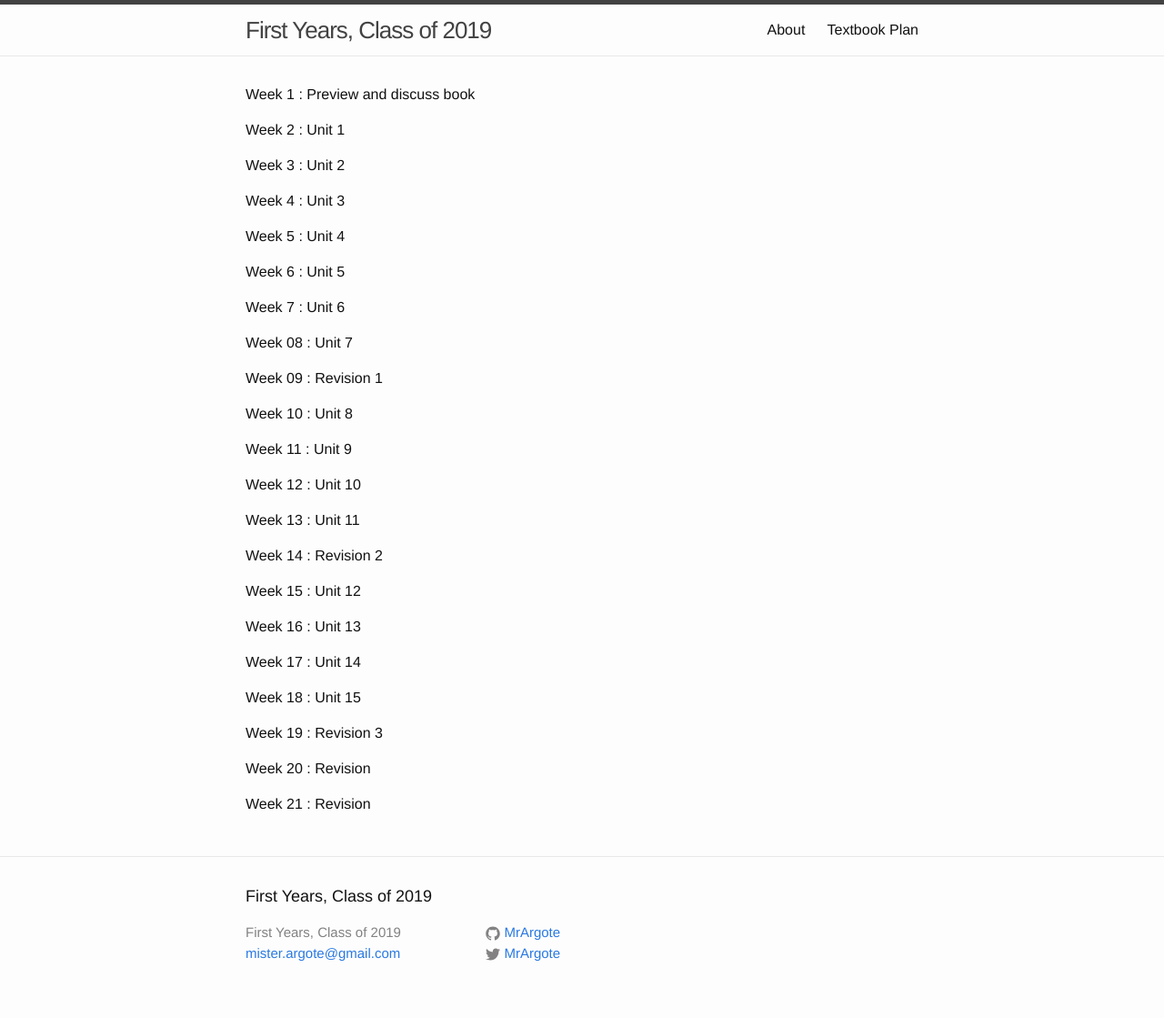
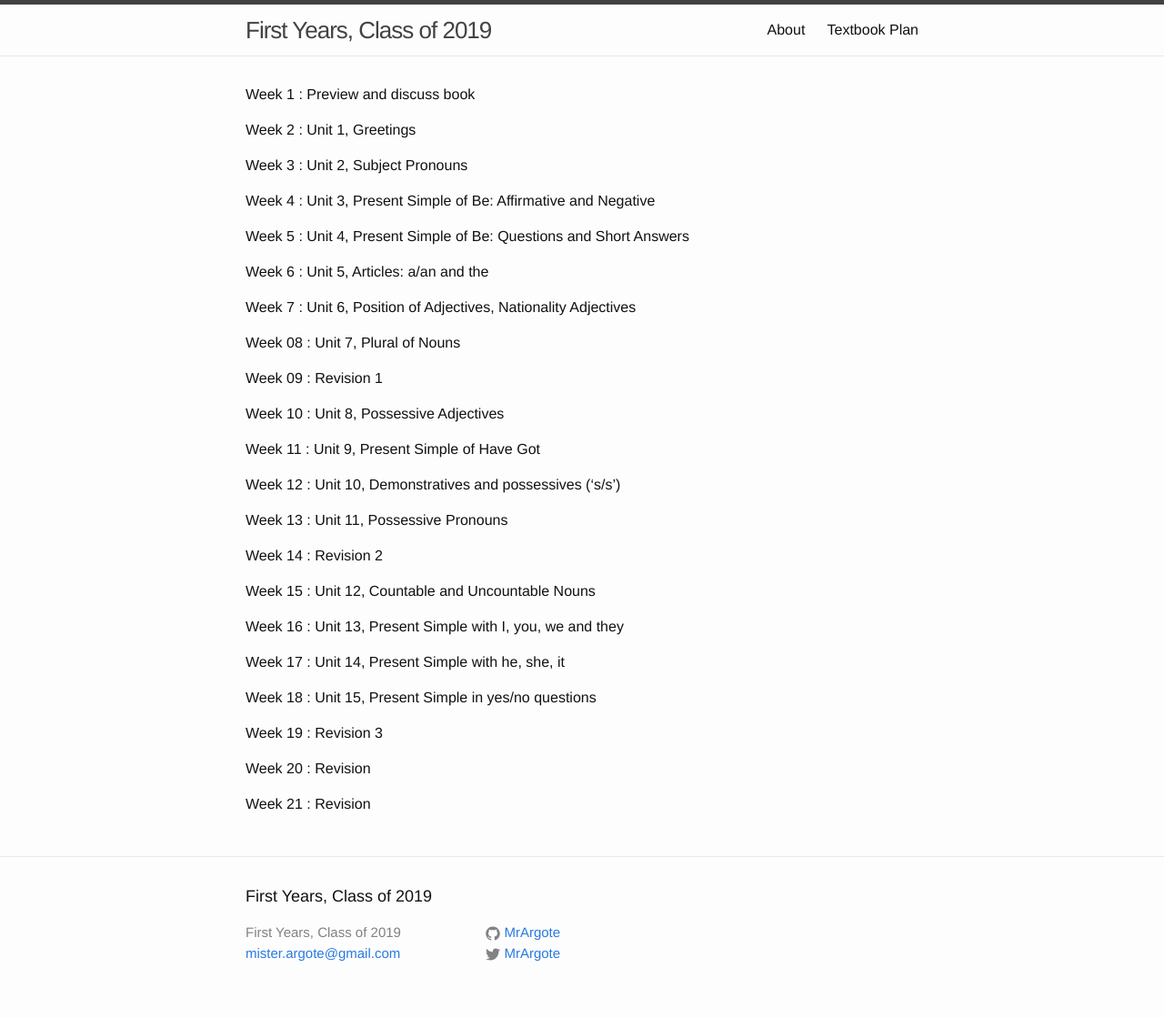
Before and after one commit to MrArgote/19-dot-argote-dot-org, a Jekyll site: the page built from textbook-schedule.md, in a window 1280 px wide. Shown: the whole page at 91% size. Built offline with Jekyll 4.4.1, drawn with Linux system fonts in a browser that asks for light colours.

Commit message:
added title of units to schedule

```diff
--- a/textbook-schedule.md
+++ b/textbook-schedule.md
@@ -3,23 +3,23 @@ title: Textbook Plan
 header-nav: true
 week_numbers:
   01: "Preview and discuss book"
-  02: Unit 1
-  03: Unit 2
-  04: Unit 3
-  05: Unit 4
-  06: Unit 5
-  07: Unit 6
-  08: Unit 7
+  02: "Unit 1, Greetings"
+  03: "Unit 2, Subject Pronouns"
+  04: "Unit 3, Present Simple of Be: Affirmative and Negative"
+  05: "Unit 4, Present Simple of Be: Questions and Short Answers"
+  06: "Unit 5, Articles: a/an and the"
+  07: "Unit 6, Position of Adjectives, Nationality Adjectives"
+  08: "Unit 7, Plural of Nouns"
   09: "Revision 1"
-  10: Unit 8
-  11: Unit 9
-  12: Unit 10
-  13: Unit 11
+  10: "Unit 8, Possessive Adjectives"
+  11: "Unit 9, Present Simple of Have Got"
+  12: "Unit 10, Demonstratives and possessives ('s/s')"
+  13: "Unit 11, Possessive Pronouns"
   14: "Revision 2"
-  15: Unit 12
-  16: Unit 13
-  17: Unit 14
-  18: Unit 15
+  15: "Unit 12, Countable and Uncountable Nouns"
+  16: "Unit 13, Present Simple with I, you, we and they"
+  17: "Unit 14, Present Simple with he, she, it"
+  18: "Unit 15, Present Simple in yes/no questions"
   19: "Revision 3"
   20: "Revision"
   21: "Revision"
```
